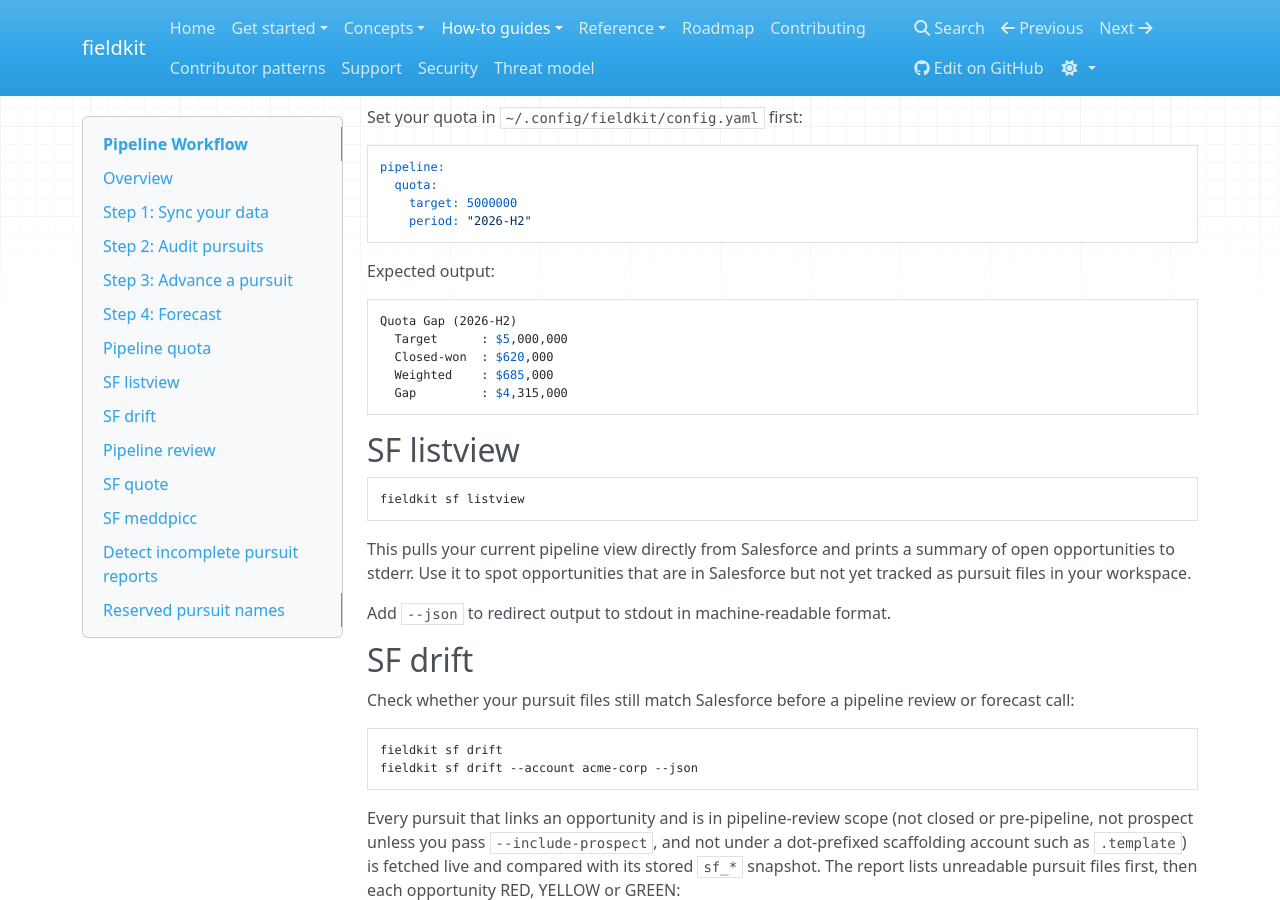
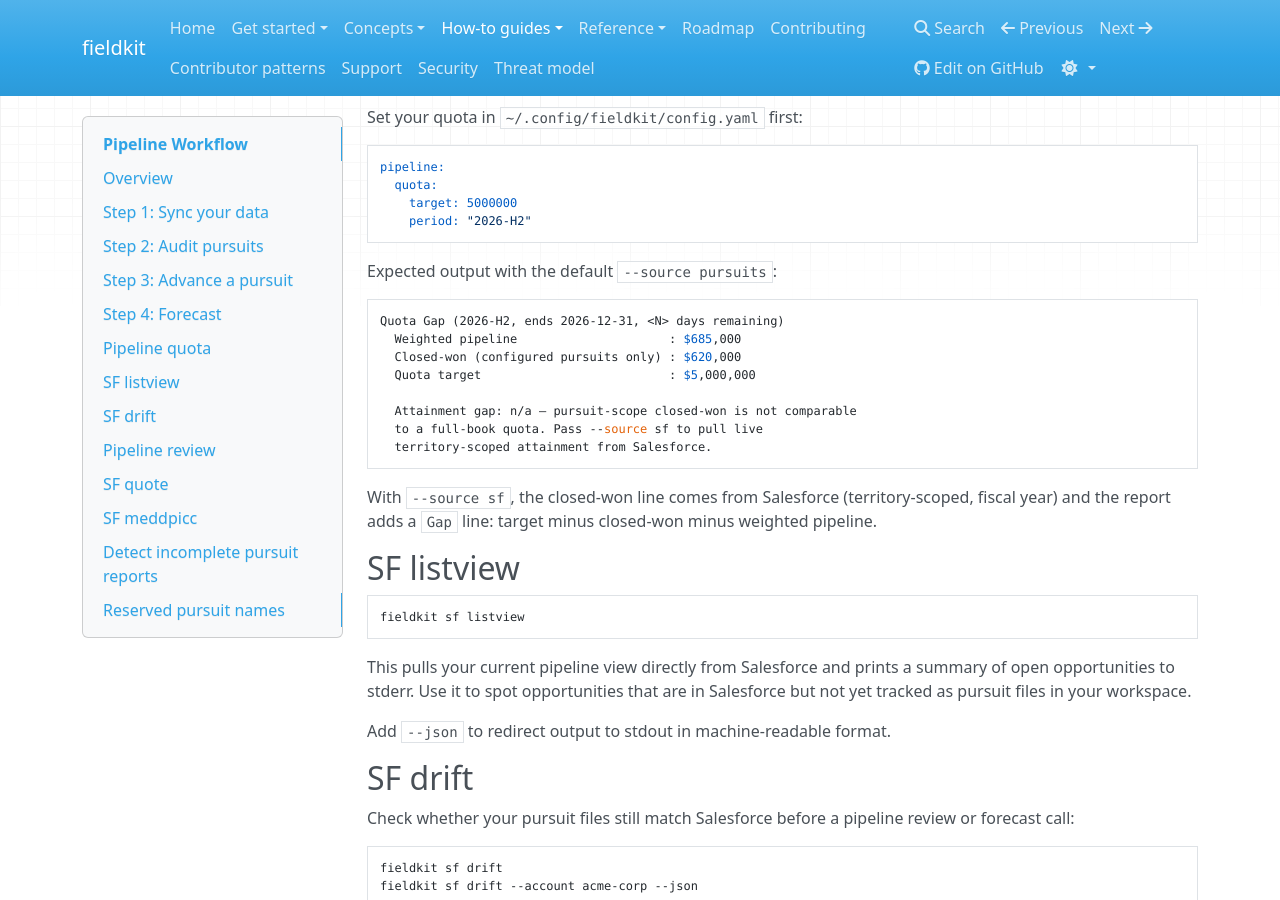
Before and after one commit to mpeter/fieldkit-cli, an MkDocs documentation site: the page built from docs/guides/pipeline-workflow.md, in a window 1280 px wide and 900 px high, scrolled down 4677 px. Built offline with MkDocs 1.6.1, drawn with Linux system fonts in a browser that asks for light colours; nearby versions of some CDN libraries; some of the changed text lies outside the part shown.

````diff
--- a/docs/guides/pipeline-workflow.md
+++ b/docs/guides/pipeline-workflow.md
@@ -256,15 +256,22 @@ pipeline:
     period: "2026-H2"
 ```
 
-Expected output:
+Expected output with the default `--source pursuits`:
 
 ```
-Quota Gap (2026-H2)
-  Target      : $5,000,000
-  Closed-won  : $620,000
-  Weighted    : $685,000
-  Gap         : $4,315,000
+Quota Gap (2026-H2, ends 2026-12-31, <N> days remaining)
+  Weighted pipeline                     : $685,000
+  Closed-won (configured pursuits only) : $620,000
+  Quota target                          : $5,000,000
+
+  Attainment gap: n/a — pursuit-scope closed-won is not comparable
+  to a full-book quota. Pass --source sf to pull live
+  territory-scoped attainment from Salesforce.
 ```
+
+With `--source sf`, the closed-won line comes from Salesforce (territory-scoped,
+fiscal year) and the report adds a `Gap` line: target minus closed-won minus
+weighted pipeline.
 
 ## SF listview
 
````
Also changed, not shown: other parts of docs/guides/pipeline-workflow.md (+1 -1 lines), changelog.d/114-documentation-corrections.md (added, +3 -0 lines), docs/dependency-map.md (+16 -2 lines), docs/dependency-security.md (+3 -3 lines), docs/design/local-first-cli.md (+1 -1 lines), docs/patterns/README.md (+6 -3 lines), docs/reference/exit-codes.md (+3 -1 lines), src/fieldkit/commands/gmail/README.md (+2 -2 lines), src/fieldkit/skills/contact/ops/contact-enrich.md (+1 -1 lines), docs/documentation-contract.json, 2 other files.
